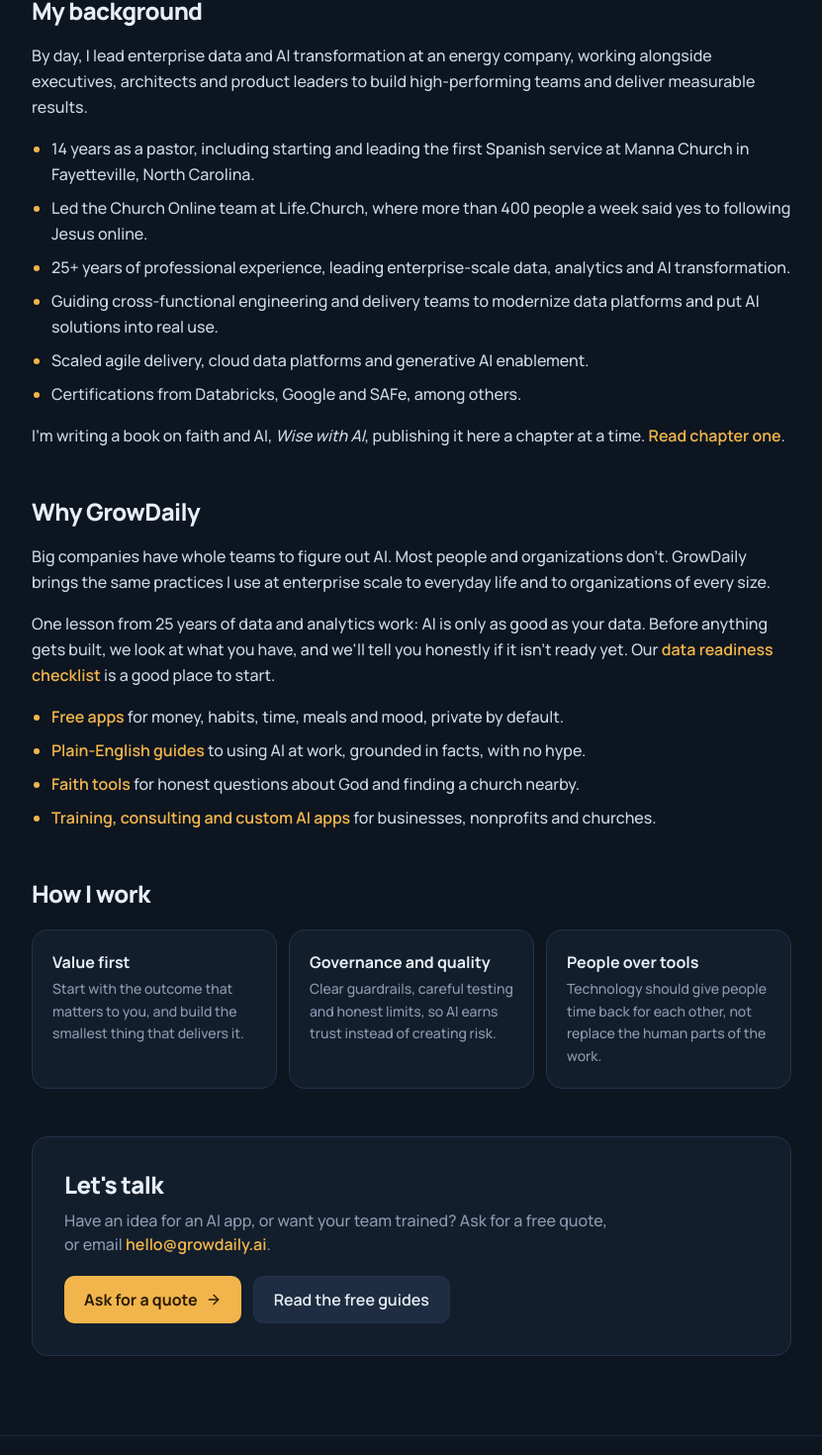
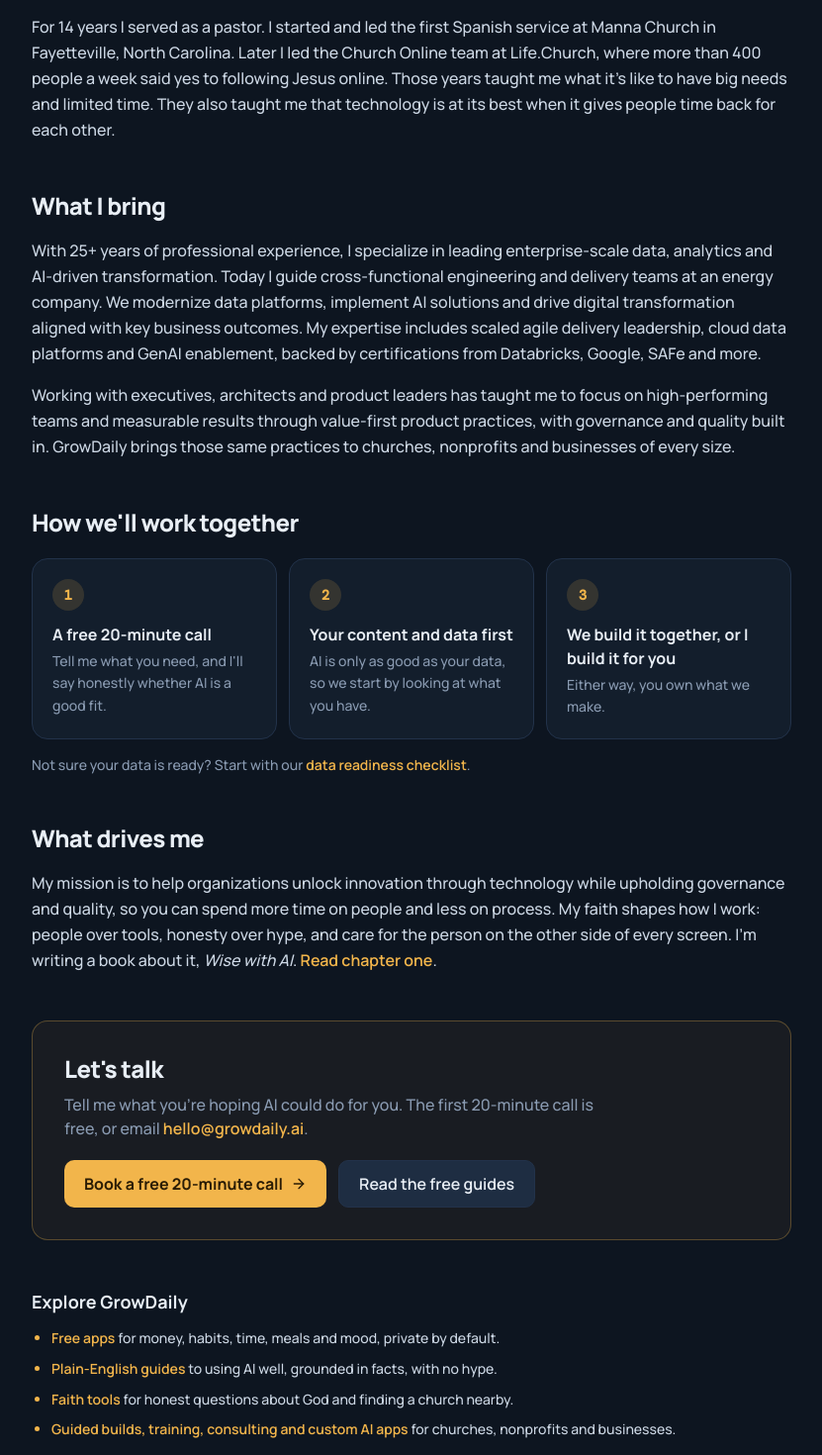
Before and after one commit to rafajos1/growdaily, a Next.js app: page /about in a window 1280 px wide. Shown: the part 366-1836 px from the top of the page at 99% size, without its empty margins (224-1055 px from the left). Built offline with nearby package versions, Linux system fonts and the light colour scheme.

Commit message:
About page: reader-first story with pastoral empathy, LinkedIn-voice background, a simple plan and a free-call CTA
Co-Authored-By: Claude Opus 5.5 <noreply@anthropic.com>
Claude-Session: https://claude.ai/code/session_011GKMQGyGzUPyQ7mFkgqTSY

```diff
--- a/app/about/page.tsx
+++ b/app/about/page.tsx
@@ -16,20 +16,13 @@ export const metadata: Metadata = pageMetadata({
   image: ogImage("About GrowDaily", "Technology that helps people grow"),
 });
 
-const EXPERIENCE = [
-  "14 years as a pastor, including starting and leading the first Spanish service at Manna Church in Fayetteville, North Carolina.",
-  "Led the Church Online team at Life.Church, where more than 400 people a week said yes to following Jesus online.",
-  "25+ years of professional experience, leading enterprise-scale data, analytics and AI transformation.",
-  "Guiding cross-functional engineering and delivery teams to modernize data platforms and put AI solutions into real use.",
-  "Scaled agile delivery, cloud data platforms and generative AI enablement.",
-  "Certifications from Databricks, Google and SAFe, among others.",
+const PLAN = [
+  { title: "A free 20-minute call", text: "Tell me what you need, and I'll say honestly whether AI is a good fit." },
+  { title: "Your content and data first", text: "AI is only as good as your data, so we start by looking at what you have." },
+  { title: "We build it together, or I build it for you", text: "Either way, you own what we make." },
 ];
 
-const PRINCIPLES = [
-  { title: "Value first", text: "Start with the outcome that matters to you, and build the smallest thing that delivers it." },
-  { title: "Governance and quality", text: "Clear guardrails, careful testing and honest limits, so AI earns trust instead of creating risk." },
-  { title: "People over tools", text: "Technology should give people time back for each other, not replace the human parts of the work." },
-];
+const link = "font-semibold text-amber underline-offset-2 hover:underline";
 
 export default function AboutPage() {
   const schema = {
@@ -51,106 +44,117 @@ export default function AboutPage() {
           Hi, I&apos;m <span className="text-amber">Rafael</span>.
         </h1>
         <p className="mt-6 text-lg leading-relaxed text-soft">
-          I started GrowDaily because I have a passion for equipping people with technology that makes their lives better. I&apos;m especially drawn to where technology and faith meet: helping churches, ministries and people exploring faith use new tools wisely, without losing what matters most.
+          If you lead a church, a nonprofit or a business, AI probably feels like one more thing you&apos;re expected to figure out, with no extra time and no one you&apos;re sure you can trust. I&apos;ve been there.
         </p>
 
-        <section className="mt-12" aria-labelledby="experience-heading">
-          <h2 id="experience-heading" className="text-2xl font-extrabold tracking-tight">
-            My background
+        <section className="mt-12" aria-labelledby="from-heading">
+          <h2 id="from-heading" className="text-2xl font-extrabold tracking-tight">
+            Where I come from
           </h2>
           <p className="mt-4 leading-relaxed text-soft">
-            By day, I lead enterprise data and AI transformation at an energy company, working alongside executives, architects and product leaders to build high-performing teams and deliver measurable results.
+            For 14 years I served as a pastor. I started and led the first Spanish service at Manna Church in Fayetteville, North Carolina. Later I led the Church Online team at Life.Church, where more than 400 people a week said yes to following Jesus online. Those years taught me what it&apos;s like to have big needs and limited time. They also taught me that technology is at its best when it gives people time back for each other.
           </p>
-          <ul className="mt-4 list-disc space-y-2 pl-5 leading-relaxed text-soft marker:text-amber">
-            {EXPERIENCE.map((e) => (
-              <li key={e}>{e}</li>
+        </section>
+
+        <section className="mt-12" aria-labelledby="bring-heading">
+          <h2 id="bring-heading" className="text-2xl font-extrabold tracking-tight">
+            What I bring
+          </h2>
+          <div className="mt-4 space-y-4 leading-relaxed text-soft">
+            <p>
+              With 25+ years of professional experience, I specialize in leading enterprise-scale data, analytics and AI-driven transformation. Today I guide cross-functional engineering and delivery teams at an energy company. We modernize data platforms, implement AI solutions and drive digital transformation aligned with key business outcomes. My expertise includes scaled agile delivery leadership, cloud data platforms and GenAI enablement, backed by certifications from Databricks, Google, SAFe and more.
+            </p>
+            <p>
+              Working with executives, architects and product leaders has taught me to focus on high-performing teams and measurable results through value-first product practices, with governance and quality built in. GrowDaily brings those same practices to churches, nonprofits and businesses of every size.
+            </p>
+          </div>
+        </section>
+
+        <section className="mt-12" aria-labelledby="how-heading">
+          <h2 id="how-heading" className="text-2xl font-extrabold tracking-tight">
+            How we&apos;ll work together
+          </h2>
+          <ol className="mt-5 grid gap-3 sm:grid-cols-3">
+            {PLAN.map((p, i) => (
+              <li key={p.title} className="rounded-2xl border border-line bg-panel p-5">
+                <span className="flex h-8 w-8 items-center justify-center rounded-full bg-amber/15 font-mono text-sm font-bold text-amber">{i + 1}</span>
+                <p className="mt-3 font-bold text-fg">{p.title}</p>
+                <p className="mt-1 text-sm leading-relaxed text-muted">{p.text}</p>
+              </li>
             ))}
-          </ul>
+          </ol>
+          <p className="mt-4 text-sm text-muted">
+            Not sure your data is ready? Start with our{" "}
+            <Link href="/learn/is-your-data-ready-for-ai" className={link}>
+              data readiness checklist
+            </Link>
+            .
+          </p>
+        </section>
+
+        <section className="mt-12" aria-labelledby="drives-heading">
+          <h2 id="drives-heading" className="text-2xl font-extrabold tracking-tight">
+            What drives me
+          </h2>
           <p className="mt-4 leading-relaxed text-soft">
-            I&apos;m writing a book on faith and AI, <em>Wise with AI</em>, publishing it here a chapter at a time.{" "}
-            <Link href="/learn/what-the-bible-teaches-about-technology-and-ai" className="font-semibold text-amber underline-offset-2 hover:underline">
+            My mission is to help organizations unlock innovation through technology while upholding governance and quality, so you can spend more time on people and less on process. My faith shapes how I work: people over tools, honesty over hype, and care for the person on the other side of every screen. I&apos;m writing a book about it, <em>Wise with AI</em>.{" "}
+            <Link href="/learn/what-the-bible-teaches-about-technology-and-ai" className={link}>
               Read chapter one
             </Link>
             .
           </p>
         </section>
 
-        <section className="mt-12" aria-labelledby="why-heading">
-          <h2 id="why-heading" className="text-2xl font-extrabold tracking-tight">
-            Why GrowDaily
-          </h2>
-          <div className="mt-4 space-y-4 leading-relaxed text-soft">
-            <p>
-              Big companies have whole teams to figure out AI. Most people and organizations don&apos;t. GrowDaily brings the same practices I use at enterprise scale to everyday life and to organizations of every size.
-            </p>
-            <p>
-              One lesson from 25 years of data and analytics work: AI is only as good as your data. Before anything gets built, we look at what you have, and we&apos;ll tell you honestly if it isn&apos;t ready yet. Our{" "}
-              <Link href="/learn/is-your-data-ready-for-ai" className="font-semibold text-amber underline-offset-2 hover:underline">
-                data readiness checklist
-              </Link>{" "}
-              is a good place to start.
-            </p>
-            <ul className="list-disc space-y-2 pl-5 marker:text-amber">
-              <li>
-                <Link href="/" className="font-semibold text-amber underline-offset-2 hover:underline">
-                  Free apps
-                </Link>{" "}
-                for money, habits, time, meals and mood, private by default.
-              </li>
-              <li>
-                <Link href="/learn" className="font-semibold text-amber underline-offset-2 hover:underline">
-                  Plain-English guides
-                </Link>{" "}
-                to using AI at work, grounded in facts, with no hype.
-              </li>
-              <li>
-                <Link href="/faith" className="font-semibold text-amber underline-offset-2 hover:underline">
-                  Faith tools
-                </Link>{" "}
-                for honest questions about God and finding a church nearby.
-              </li>
-              <li>
-                <Link href="/build" className="font-semibold text-amber underline-offset-2 hover:underline">
-                  Training, consulting and custom AI apps
-                </Link>{" "}
-                for businesses, nonprofits and churches.
-              </li>
-            </ul>
-          </div>
-        </section>
-
-        <section className="mt-12" aria-labelledby="how-heading">
-          <h2 id="how-heading" className="text-2xl font-extrabold tracking-tight">
-            How I work
-          </h2>
-          <ul className="mt-5 grid gap-3 sm:grid-cols-3">
-            {PRINCIPLES.map((p) => (
-              <li key={p.title} className="rounded-2xl border border-line bg-panel p-5">
-                <p className="font-bold text-fg">{p.title}</p>
-                <p className="mt-1 text-sm leading-relaxed text-muted">{p.text}</p>
-              </li>
-            ))}
-          </ul>
-        </section>
-
-        <section className="mt-12 rounded-2xl border border-line bg-panel p-6 sm:p-8">
+        <section className="mt-12 rounded-2xl border border-amber/30 bg-amber/[0.05] p-6 sm:p-8">
           <h2 className="text-2xl font-extrabold tracking-tight">Let&apos;s talk</h2>
           <p className="mt-2 max-w-[56ch] text-muted">
-            Have an idea for an AI app, or want your team trained? Ask for a free quote, or email{" "}
-            <a href="mailto:hello@growdaily.ai" className="font-semibold text-amber underline-offset-2 hover:underline">
+            Tell me what you&apos;re hoping AI could do for you. The first 20-minute call is free, or email{" "}
+            <a href="mailto:hello@growdaily.ai" className={link}>
               hello@growdaily.ai
             </a>
             .
           </p>
           <div className="mt-5 flex flex-wrap gap-3">
             <Link href="/build#idea" className={btnPrimary}>
-              Ask for a quote <ArrowRight className="h-4 w-4" aria-hidden />
+              Book a free 20-minute call <ArrowRight className="h-4 w-4" aria-hidden />
             </Link>
             <Link href="/learn" className={btnSecondary}>
               Read the free guides
             </Link>
           </div>
         </section>
+
+        <section className="mt-12" aria-labelledby="explore-heading">
+          <h2 id="explore-heading" className="text-lg font-bold">
+            Explore GrowDaily
+          </h2>
+          <ul className="mt-3 list-disc space-y-2 pl-5 text-sm leading-relaxed text-soft marker:text-amber">
+            <li>
+              <Link href="/" className={link}>
+                Free apps
+              </Link>{" "}
+              for money, habits, time, meals and mood, private by default.
+            </li>
+            <li>
+              <Link href="/learn" className={link}>
+                Plain-English guides
+              </Link>{" "}
+              to using AI well, grounded in facts, with no hype.
+            </li>
+            <li>
+              <Link href="/faith" className={link}>
+                Faith tools
+              </Link>{" "}
+              for honest questions about God and finding a church nearby.
+            </li>
+            <li>
+              <Link href="/build" className={link}>
+                Guided builds, training, consulting and custom AI apps
+              </Link>{" "}
+              for churches, nonprofits and businesses.
+            </li>
+          </ul>
+        </section>
       </main>
       <BuildFooter />
     </div>
```
